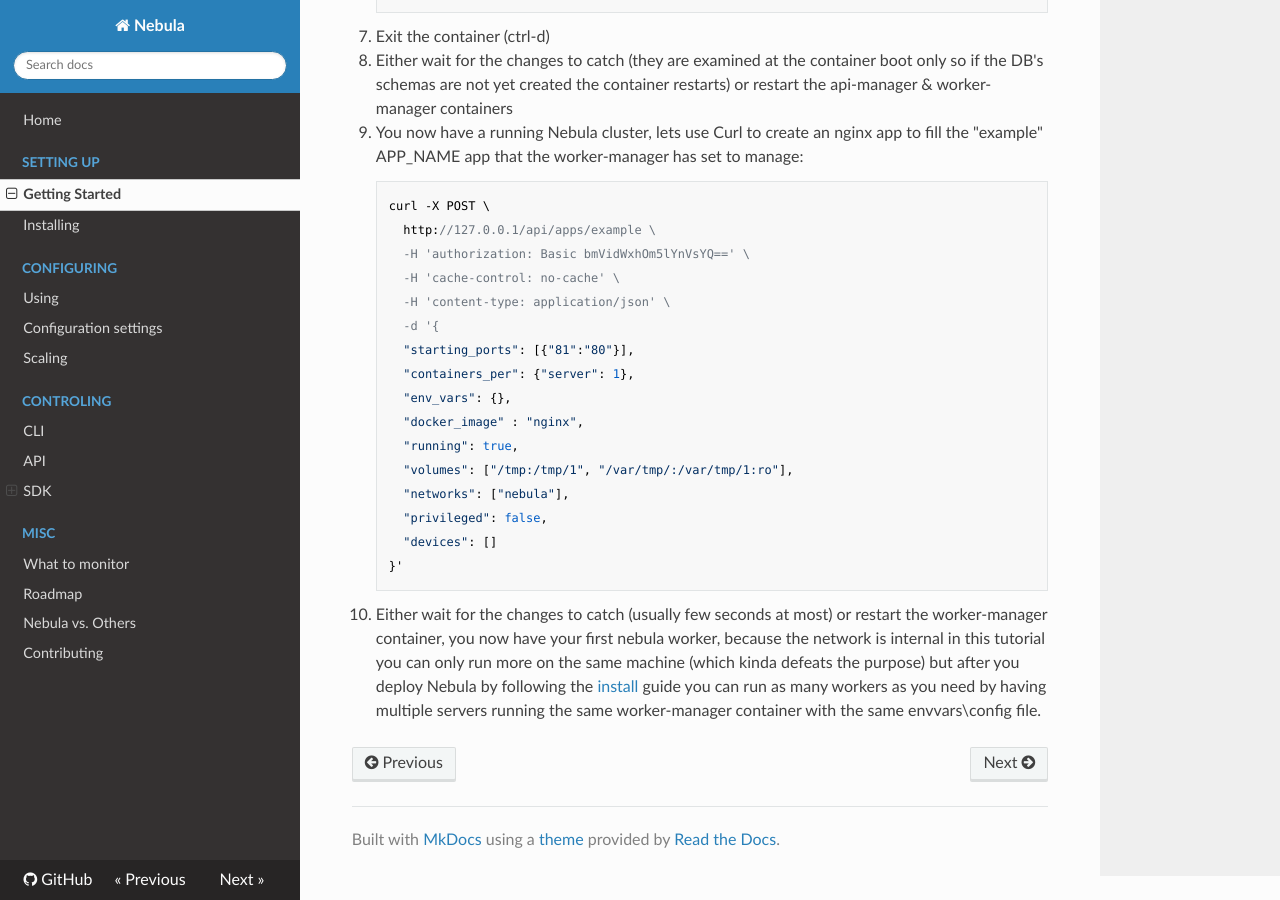
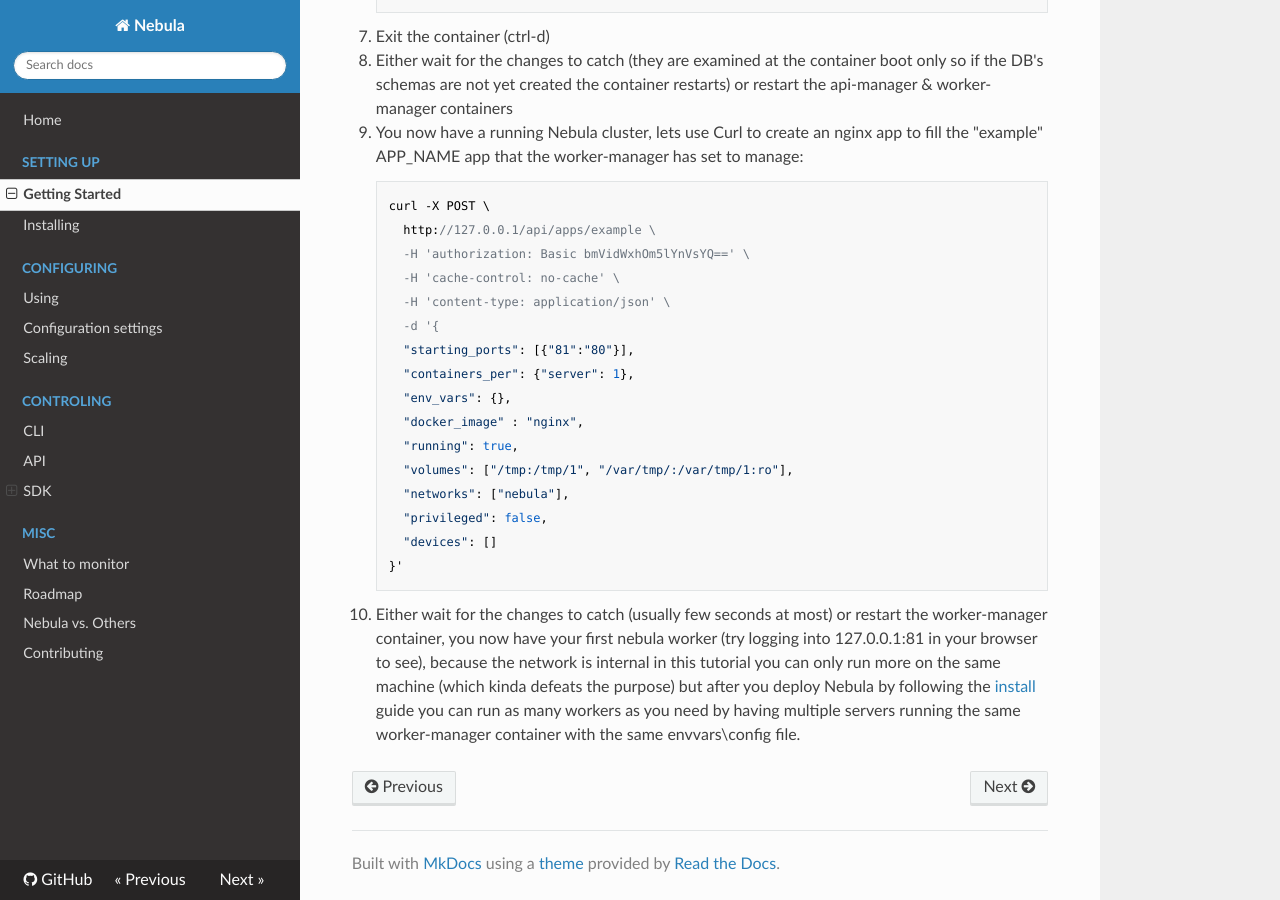
Before and after one commit to nebula-orchestrator/docs, an MkDocs documentation site: the page built from docs/getting-started.md, in a window 1280 px wide and 900 px high, scrolled down 981 px. Built offline with MkDocs 1.6.1, drawn with Linux system fonts in a browser that asks for light colours; nearby versions of some CDN libraries; old or Windows-style settings are respelled for this version of MkDocs.

Commit message:
getting started tutorial starting ports

```diff
--- a/docs/getting-started.md
+++ b/docs/getting-started.md
@@ -49,4 +49,4 @@
           "devices": []
         }'
 
-10. Either wait for the changes to catch (usually few seconds at most) or restart the worker-manager container, you now have your first nebula worker, because the network is internal in this tutorial you can only run more on the same machine (which kinda defeats the purpose) but after you deploy Nebula by following the [install](install.md) guide you can run as many workers as you need by having multiple servers running the same worker-manager container with the same envvars\config file.
+10. Either wait for the changes to catch (usually few seconds at most) or restart the worker-manager container, you now have your first nebula worker (try logging into 127.0.0.1:81 in your browser to see), because the network is internal in this tutorial you can only run more on the same machine (which kinda defeats the purpose) but after you deploy Nebula by following the [install](install.md) guide you can run as many workers as you need by having multiple servers running the same worker-manager container with the same envvars\config file.
```
